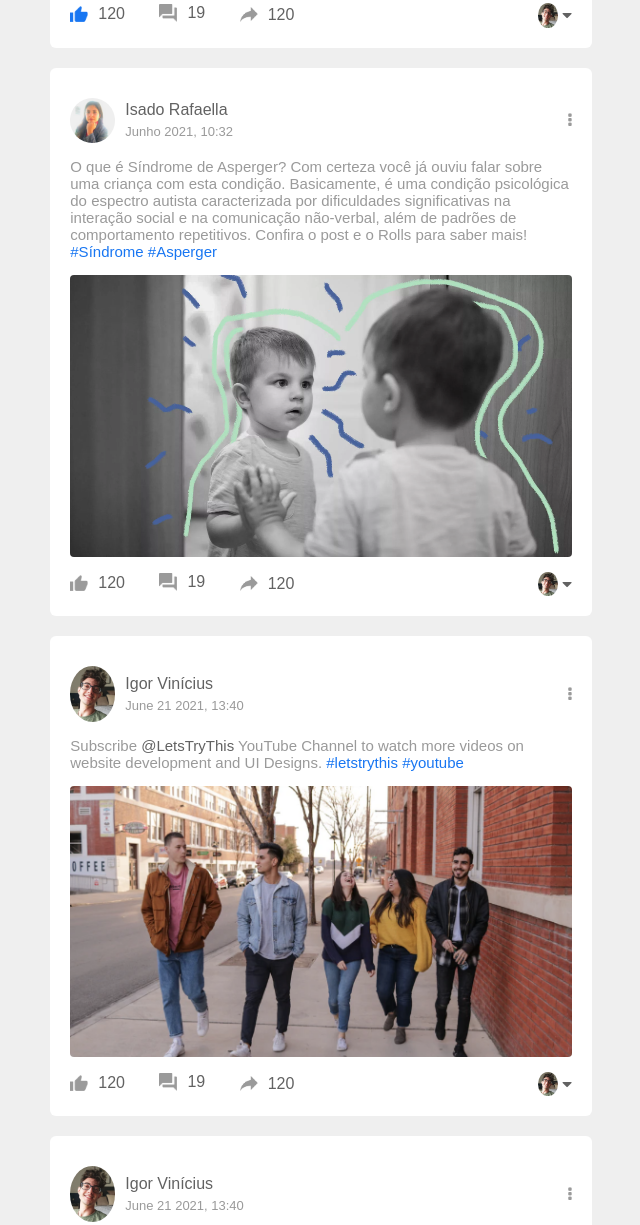
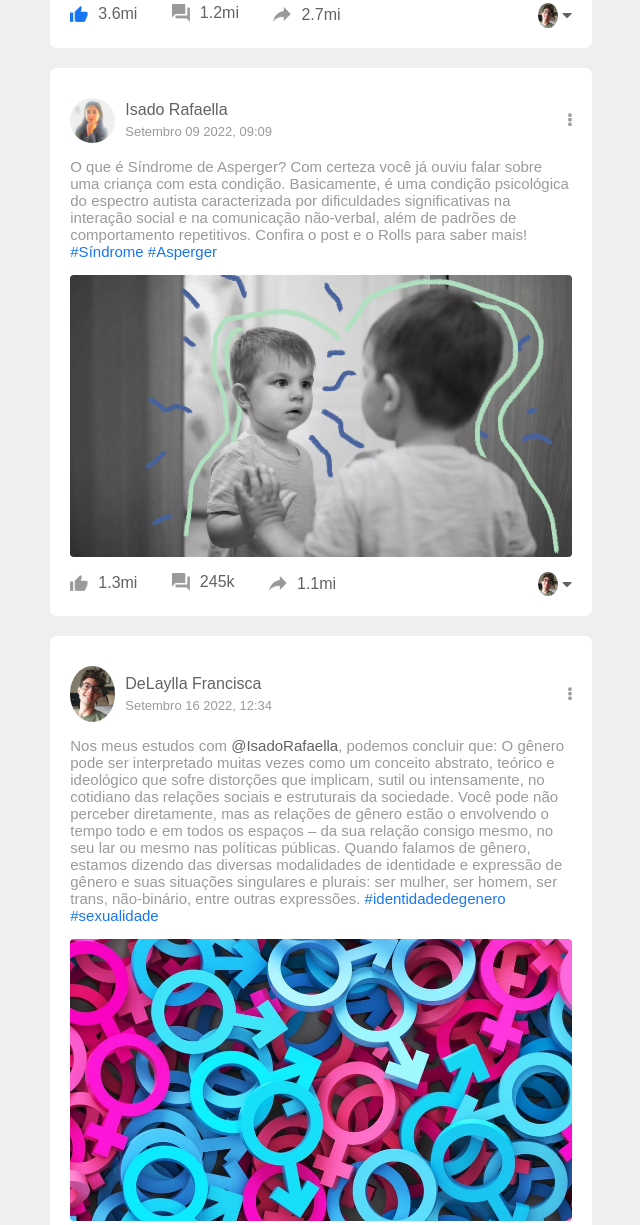
Before and after one commit to InMindOfficial/Codigo_InMind, a website: page Site_TelaInicial_InMind/index.html in a window 1280 px wide. Shown: the part 899-2124 px from the top of the page, without its empty margins (319-959 px from the left). Drawn offline with Linux system fonts and the light colour scheme.

Commit message:
Atualização do código

```diff
--- a/Site_TelaInicial_InMind/index.html
+++ b/Site_TelaInicial_InMind/index.html
@@ -84,7 +84,7 @@
 						<img src="images/VideoChamada.png">
 						Consulta Virtual
 					</a>
-					<a href="#">
+					<a href="#">                              <!--Linkar chat-->
 						<img src="images/friends.png">
 						Chat
 					</a>
@@ -128,7 +128,7 @@
 				<div class="story-gallery">
 					<div class="story story1">
 						<img src="images/upload.png">
-						<p>Papo Privado</p>
+						<p>Perfil</p>
 					</div>
 					<div class="story story2">
 						<img src="images/member-1.png">
@@ -171,10 +171,10 @@
 				<div class="post-container">
 					<div class="post-row">
 						<div class="user-profile">
-							<img src="member-1.png">
+							<img src="Images/member-1.png">
 							<div>
 								<p>Thalita Oppenheimer</p>
-								<span>Junho 2021, 13:40</span>
+								<span>Setembro 03 2022, 13:42</span>
 							</div>
 						</div>
 						<a href="#">
@@ -190,15 +190,15 @@
 						<div class="activity-icons">
 							<div>
 								<img src="images/like-blue.png">
-								120
+								3.6mi
 							</div>
 							<div>
 								<img src="images/comments.png">
-								19
+								1.2mi
 							</div>
 							<div>
 								<img src="images/share.png">
-								120
+								2.7mi
 							</div>
 						</div>
 						<div class="post-profile-icon">
@@ -213,7 +213,7 @@
 							<img src="images/member-2.png">
 							<div>
 								<p>Isado Rafaella</p>
-								<span>Junho 2021, 10:32</span>
+								<span>Setembro 09 2022, 09:09</span>
 							</div>
 						</div>
 						<a href="#">
@@ -230,15 +230,15 @@
 						<div class="activity-icons">
 							<div>
 								<img src="images/like.png">
-								120
+								1.3mi
 							</div>
 							<div>
 								<img src="images/comments.png">
-								19
+								245k
 							</div>
 							<div>
 								<img src="images/share.png">
-								120
+								1.1mi
 							</div>
 						</div>
 						<div class="post-profile-icon">
@@ -252,8 +252,8 @@
 						<div class="user-profile">
 							<img src="images/profile-pic.png">
 							<div>
-								<p>Igor Vinícius</p>
-								<span>June 21 2021, 13:40</span>
+								<p>DeLaylla Francisca</p>
+								<span>Setembro 16 2022, 12:34</span>
 							</div>
 						</div>
 						<a href="#">
@@ -261,24 +261,28 @@
 						</a>
 					</div>
 
-					<p class="post-text">Subscribe <span>@LetsTryThis</span> YouTube Channel to watch more videos on website development and UI Designs.
-						<a href="#">#letstrythis</a>
-						<a href="#">#youtube</a>
+					<p class="post-text">Nos meus estudos com <span>@IsadoRafaella</span>, podemos concluir que: O gênero pode ser interpretado muitas vezes como um conceito abstrato, teórico e ideológico que sofre distorções que implicam, sutil ou intensamente, no cotidiano das relações sociais e estruturais da sociedade.
+
+						Você pode não perceber diretamente, mas as relações de gênero estão o envolvendo o tempo todo e em todos os espaços – da sua relação consigo mesmo, no seu lar ou mesmo nas políticas públicas.
+
+						Quando falamos de gênero, estamos dizendo das diversas modalidades de identidade e expressão de gênero e suas situações singulares e plurais: ser mulher, ser homem, ser trans, não-binário, entre outras expressões.
+						<a href="#">#identidadedegenero</a>
+						<a href="#">#sexualidade</a>
 					</p>
-					<img src="images/feed-image-3.png" class="post-img">
+					<img src="Images/sexualidade-theme.jpg" class="post-img">
 					<div class="post-row">
 						<div class="activity-icons">
 							<div>
 								<img src="images/like.png">
-								120
+								2.6mi
 							</div>
 							<div>
 								<img src="images/comments.png">
-								19
+								537k
 							</div>
 							<div>
 								<img src="images/share.png">
-								120
+								1.9mi
 							</div>
 						</div>
 						<div class="post-profile-icon">
@@ -338,7 +342,7 @@
 						</a>
 					</div>
 
-					<p class="post-text">Meeting going on</p>
+					<p class="post-text">Grupo de apoio "Anedota". Santa Rita do Sapucaí.</p>
 					<img src="images/feed-image-5.png" class="post-img">
 					<div class="post-row">
 						<div class="activity-icons">
```
Also changed, not shown: Site_TelaInicial_InMind/Images/sexualidade-theme.jpg (added).
